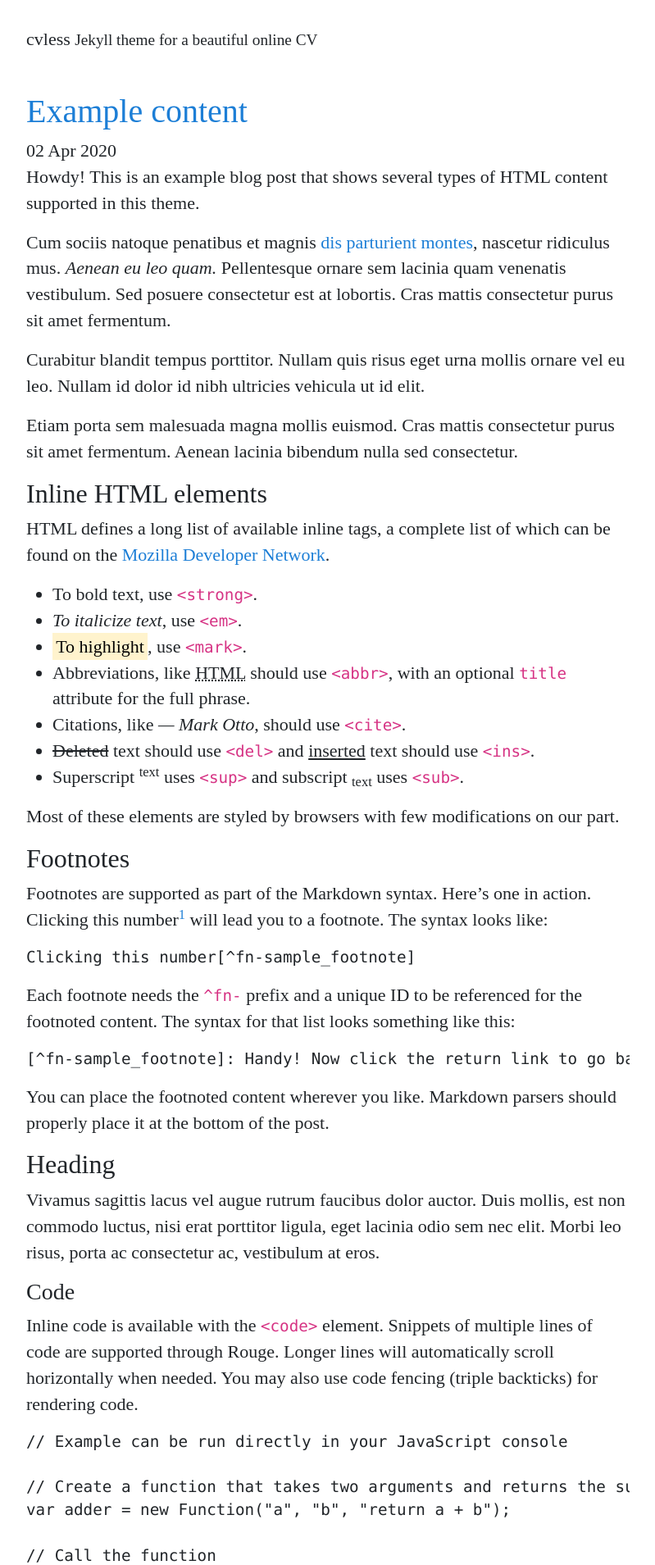
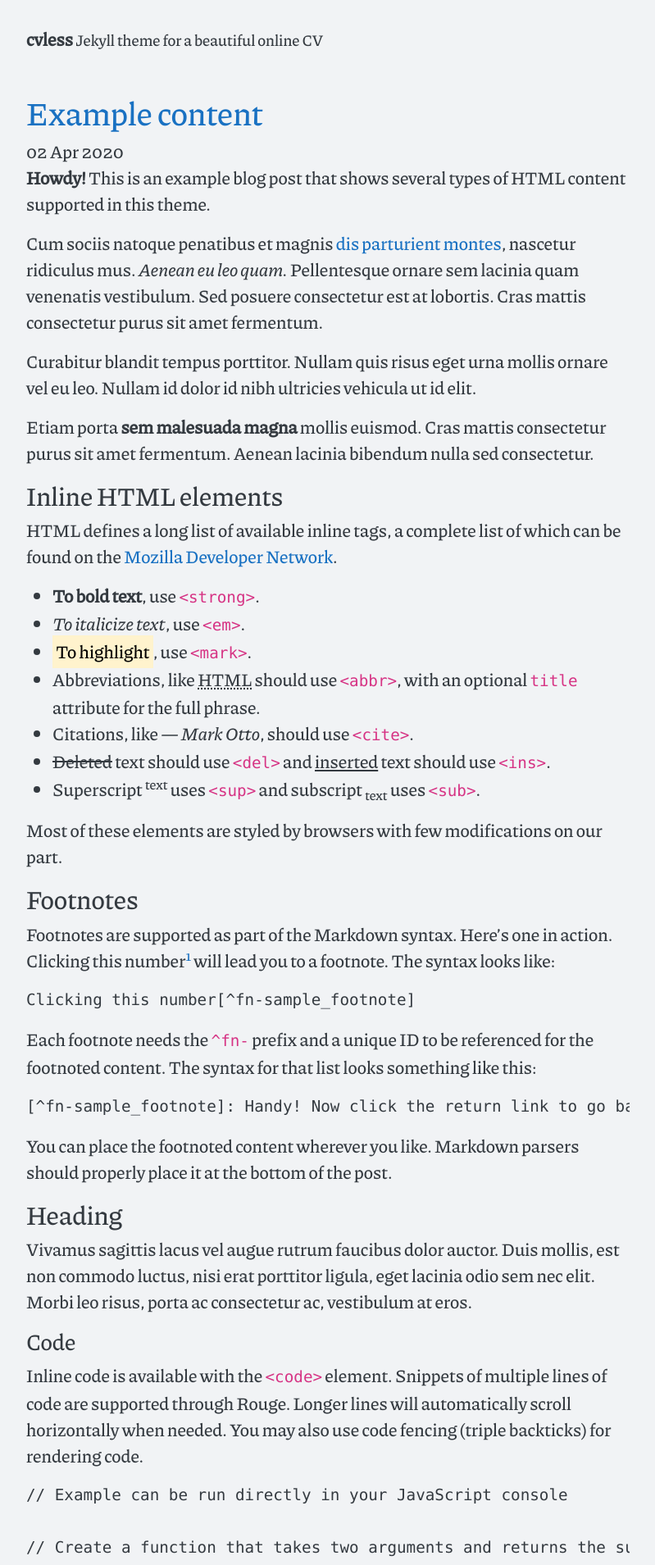
Before and after one commit to piazzai/cvless, a Jekyll site: the page built from index.html, in a window 1280 px wide. Shown: the top 1909 px of the page at 82% size, without its empty margins (240-1039 px from the left). Built offline with Jekyll 4.4.1, drawn with Linux system fonts in a browser that asks for light colours; the list of posts is cut into pages by our own code.

Commit message:
Rewrite variables

```diff
--- a/_sass/_variables.scss
+++ b/_sass/_variables.scss
@@ -1,43 +1,26 @@
 :root {
-  --body-font: "Piazzolla", serif;
+  // body
+  --body-font-family: "Piazzolla", serif;
+  --body-font-family-sc: "Piazzolla SC", serif;
   --body-font-size: 22px;
-  --body-font-size-small: 18px;
-  --body-line-height: 1.45;
-  --body-font-weight: 300;
-  --body-font-weight-bold: 500;
-  --body-font-weight-light: 100;
+  --body-font-size-increment: 2px;
+  --body-font-weight: 400;
+  --body-font-weight-increment: 200;
   --body-num-variant: oldstyle-nums proportional-nums;
-  --body-bg: var(--oc-gray-1);
-  --body-color: var(--oc-gray-9);
-  --heading-color: var(--oc-gray-7);
-  --link-color: var(--oc-blue-7);
+  --body-line-height: 32px;
+  --body-background-color: var(--oc-gray-1);
+  --body-color: var(--oc-gray-8);
+  // code
+  --mono-font: "JuliaMono", monospace;
+  // colors
+  --link-color: var(--oc-blue-8);
   --link-hover-color: var(--oc-blue-9);
-  --quote-color: var(--oc-gray-7);
-  --highlight-bg: var(--oc-yellow-2);
-  --highlight-color: var(--oc-gray-9);
-  --button-color: var(--oc-gray-7);
+  --highlight-background-color: var(--oc-yellow-2);
+  --heading-color: var(--oc-gray-8);
+  --quote-color: var(--oc-gray-6);
   --border-color: var(--oc-gray-5);
-  --border-radius: .5rem;
-  --code-font: "JuliaMono", monospace;
-  --code-color: var(--oc-gray-7);
-  --code-bg: var(--oc-gray-3);
+  // shaping
+  --svg-stroke-width: 1.5;
+  --border-radius: 0.5rem;
   --spacer: 1rem;
-  --spacer-2: calc(var(--spacer) * 1.5);
-  --spacer-3: calc(var(--spacer) * 3);
 }
-
-// @media (prefers-color-scheme: dark) {
-//   :root {
-//     --body-color: var(--gray-300);
-//     --body-bg: var(--gray-800);
-//
-//     --heading-color: #fff;
-//
-//     --link-color: var(--blue-300);
-//     --link-hover-color: var(--blue-400);
-//
-//     --border-color: rgba(255,255,255,.15);
-//
-//     --code-bg: var(--gray-900);
-//   }
-// }
```
